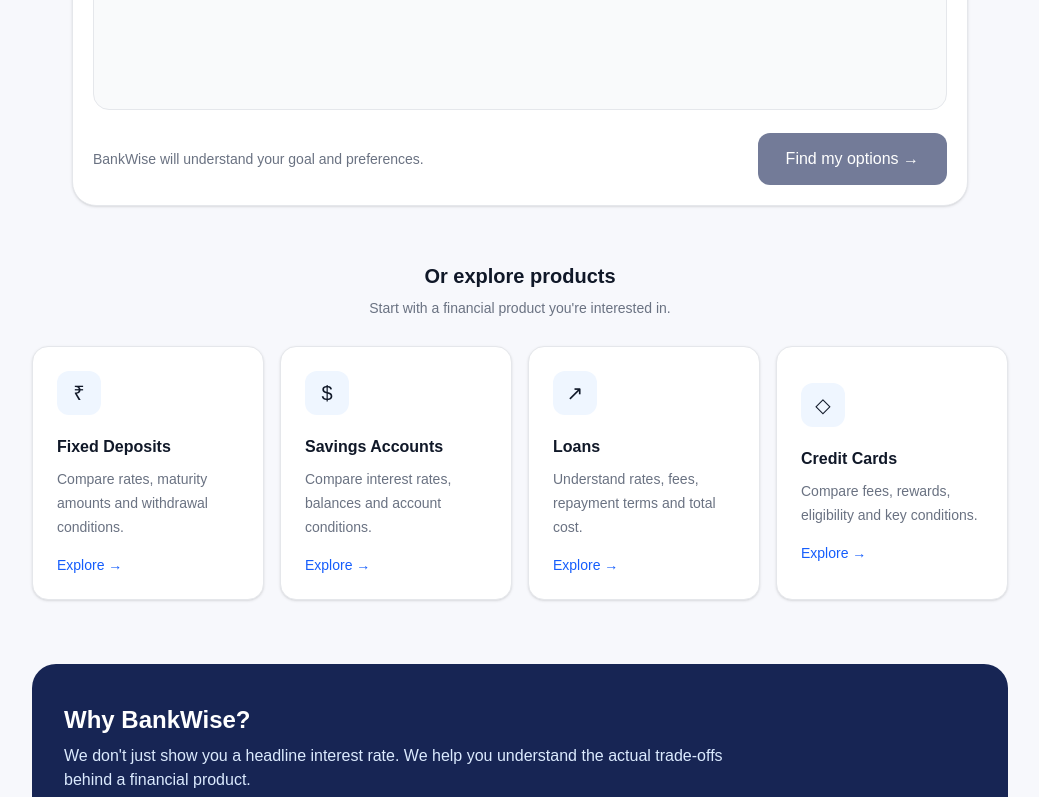
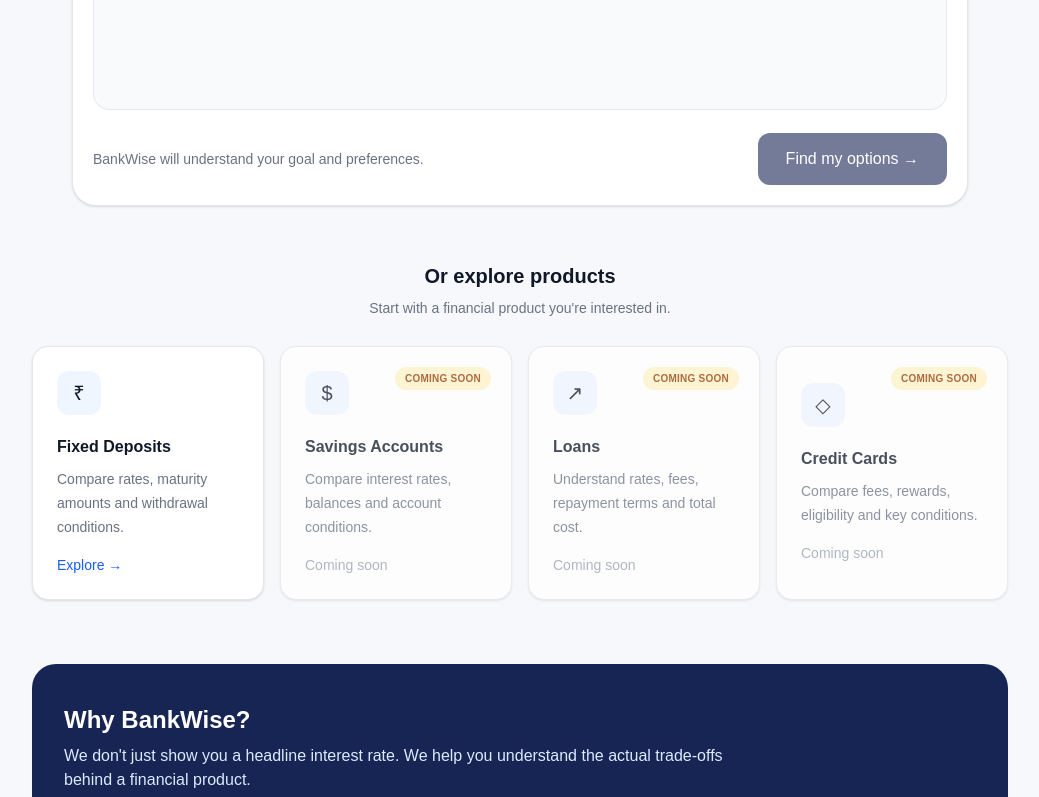
Before and after one commit to ShishirShekhar/Bankwise, a Next.js app in the folder frontend/: page /dashboard in a window 1280 px wide. Shown: the part 446-1243 px from the top of the page, without its empty margins (120-1159 px from the left). Built offline with nearby package versions, Linux system fonts and the light colour scheme; no server answers.

Commit message:
Mark non-FD dashboard categories coming soon

```diff
--- a/frontend/app/dashboard/page.tsx
+++ b/frontend/app/dashboard/page.tsx
@@ -128,6 +128,7 @@
             {/* Fixed Deposit */}
             <button
               type="button"
+              onClick={() => document.getElementById("financial-goal")?.focus()}
               className="group rounded-2xl border border-gray-200 bg-white p-6 text-left shadow-sm transition hover:-translate-y-1 hover:border-blue-200 hover:shadow-md"
             >
               <div className="flex h-11 w-11 items-center justify-center rounded-xl bg-blue-50 text-xl">
@@ -146,8 +147,12 @@
             {/* Savings */}
             <button
               type="button"
-              className="group rounded-2xl border border-gray-200 bg-white p-6 text-left shadow-sm transition hover:-translate-y-1 hover:border-blue-200 hover:shadow-md"
+              disabled
+              className="group relative cursor-not-allowed rounded-2xl border border-gray-200 bg-white p-6 text-left opacity-75 shadow-sm"
             >
+              <span className="absolute top-5 right-5 rounded-full bg-amber-100 px-2.5 py-1 text-[10px] font-bold tracking-wide text-amber-800 uppercase">
+                Coming Soon
+              </span>
               <div className="flex h-11 w-11 items-center justify-center rounded-xl bg-blue-50 text-xl">
                 $
               </div>
@@ -158,14 +163,18 @@
                 Compare interest rates, balances and account conditions.
               </p>
 
-              <span className="mt-4 block text-sm font-medium text-blue-600">Explore →</span>
+              <span className="mt-4 block text-sm font-medium text-gray-400">Coming soon</span>
             </button>
 
             {/* Loans */}
             <button
               type="button"
-              className="group rounded-2xl border border-gray-200 bg-white p-6 text-left shadow-sm transition hover:-translate-y-1 hover:border-blue-200 hover:shadow-md"
+              disabled
+              className="group relative cursor-not-allowed rounded-2xl border border-gray-200 bg-white p-6 text-left opacity-75 shadow-sm"
             >
+              <span className="absolute top-5 right-5 rounded-full bg-amber-100 px-2.5 py-1 text-[10px] font-bold tracking-wide text-amber-800 uppercase">
+                Coming Soon
+              </span>
               <div className="flex h-11 w-11 items-center justify-center rounded-xl bg-blue-50 text-xl">
                 ↗
               </div>
@@ -176,14 +185,18 @@
                 Understand rates, fees, repayment terms and total cost.
               </p>
 
-              <span className="mt-4 block text-sm font-medium text-blue-600">Explore →</span>
+              <span className="mt-4 block text-sm font-medium text-gray-400">Coming soon</span>
             </button>
 
             {/* Credit Cards */}
             <button
               type="button"
-              className="group rounded-2xl border border-gray-200 bg-white p-6 text-left shadow-sm transition hover:-translate-y-1 hover:border-blue-200 hover:shadow-md"
+              disabled
+              className="group relative cursor-not-allowed rounded-2xl border border-gray-200 bg-white p-6 text-left opacity-75 shadow-sm"
             >
+              <span className="absolute top-5 right-5 rounded-full bg-amber-100 px-2.5 py-1 text-[10px] font-bold tracking-wide text-amber-800 uppercase">
+                Coming Soon
+              </span>
               <div className="flex h-11 w-11 items-center justify-center rounded-xl bg-blue-50 text-xl">
                 ◇
               </div>
@@ -194,7 +207,7 @@
                 Compare fees, rewards, eligibility and key conditions.
               </p>
 
-              <span className="mt-4 block text-sm font-medium text-blue-600">Explore →</span>
+              <span className="mt-4 block text-sm font-medium text-gray-400">Coming soon</span>
             </button>
           </div>
         </div>
```
